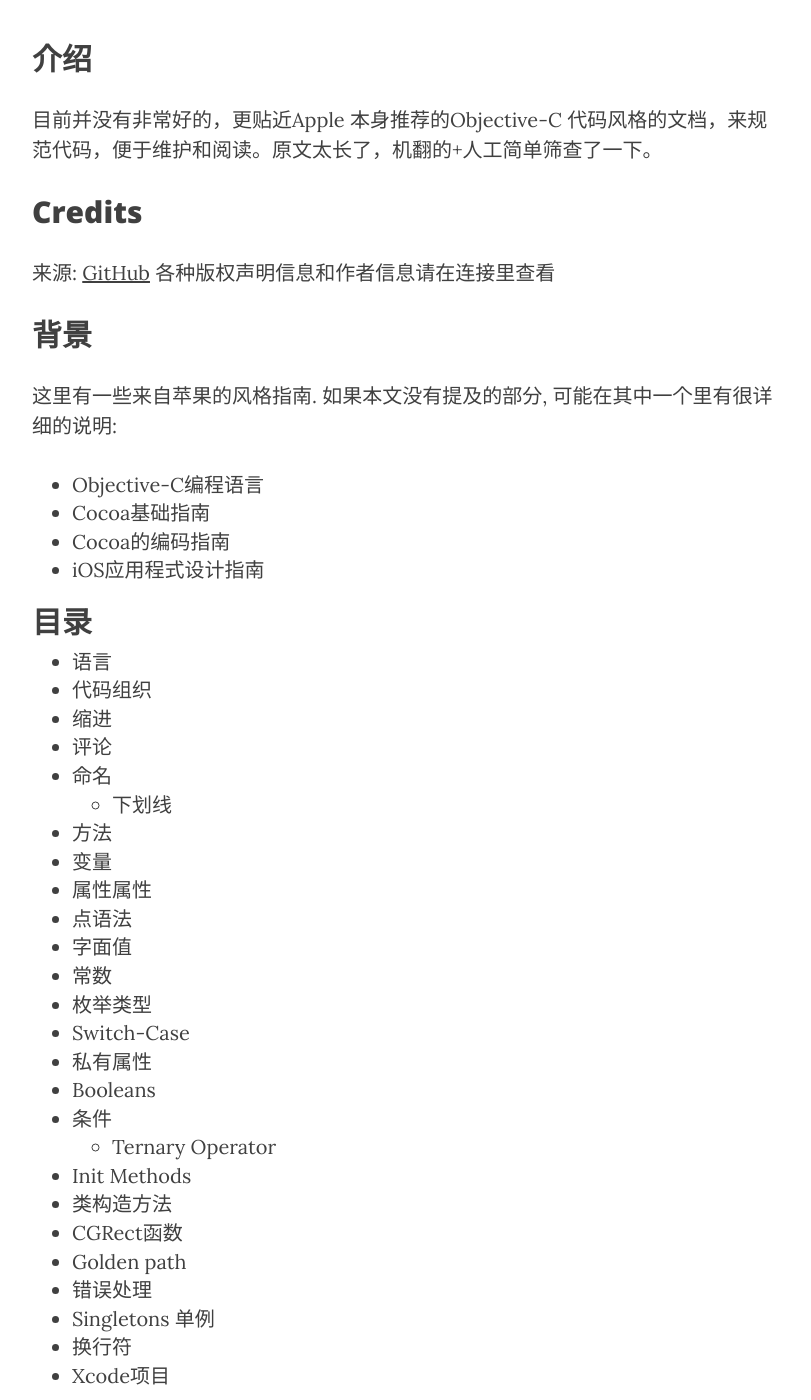
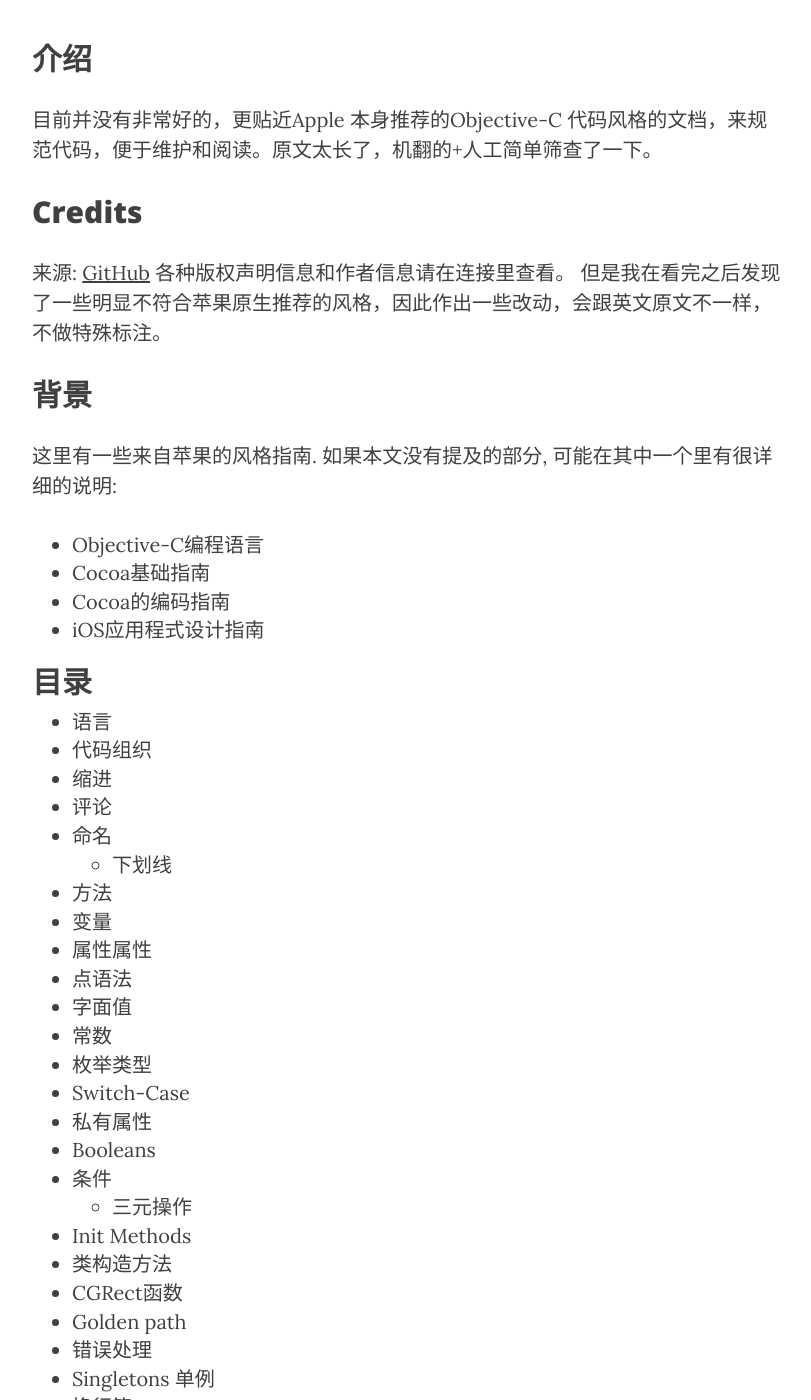
Before and after one commit to DavidHu0921/davidhu0921.github.io, a Jekyll site: the page built from _posts/2017-03-14-Objective-C风格指南.md, in a window 1280 px wide and 1400 px high, scrolled down 441 px. Shown: the whole window, without its empty margins (233-1044 px from the left). Built offline with Jekyll 4.4.1, drawn with Linux system fonts in a browser that asks for light colours; nearby versions of some CDN libraries.

Commit message:
fix char

```diff
--- a/_posts/2017-03-14-Objective-C风格指南.md
+++ b/_posts/2017-03-14-Objective-C风格指南.md
@@ -12,7 +12,8 @@ categories: iOS学习笔记
 
 ## Credits
 
-来源: [GitHub](https://github.com/raywenderlich/objective-c-style-guide/blob/master/README.md) 各种版权声明信息和作者信息请在连接里查看
+来源: [GitHub](https://github.com/raywenderlich/objective-c-style-guide/blob/master/README.md) 各种版权声明信息和作者信息请在连接里查看。
+但是我在看完之后发现了一些明显不符合苹果原生推荐的风格，因此作出一些改动，会跟英文原文不一样，不做特殊标注。
 
 ## 背景
 
@@ -42,7 +43,7 @@ categories: iOS学习笔记
 * [私有属性](#private-properties)
 * [Booleans](#booleans)
 * [条件](#条件)
-	* [Ternary Operator](#ternary-operator)
+	* [三元操作](#ternary-operator)
 * [Init Methods](#init-methods)
 * [类构造方法](#class-constructor-methods)
 * [CGRect函数](#cgrect函数)
```
